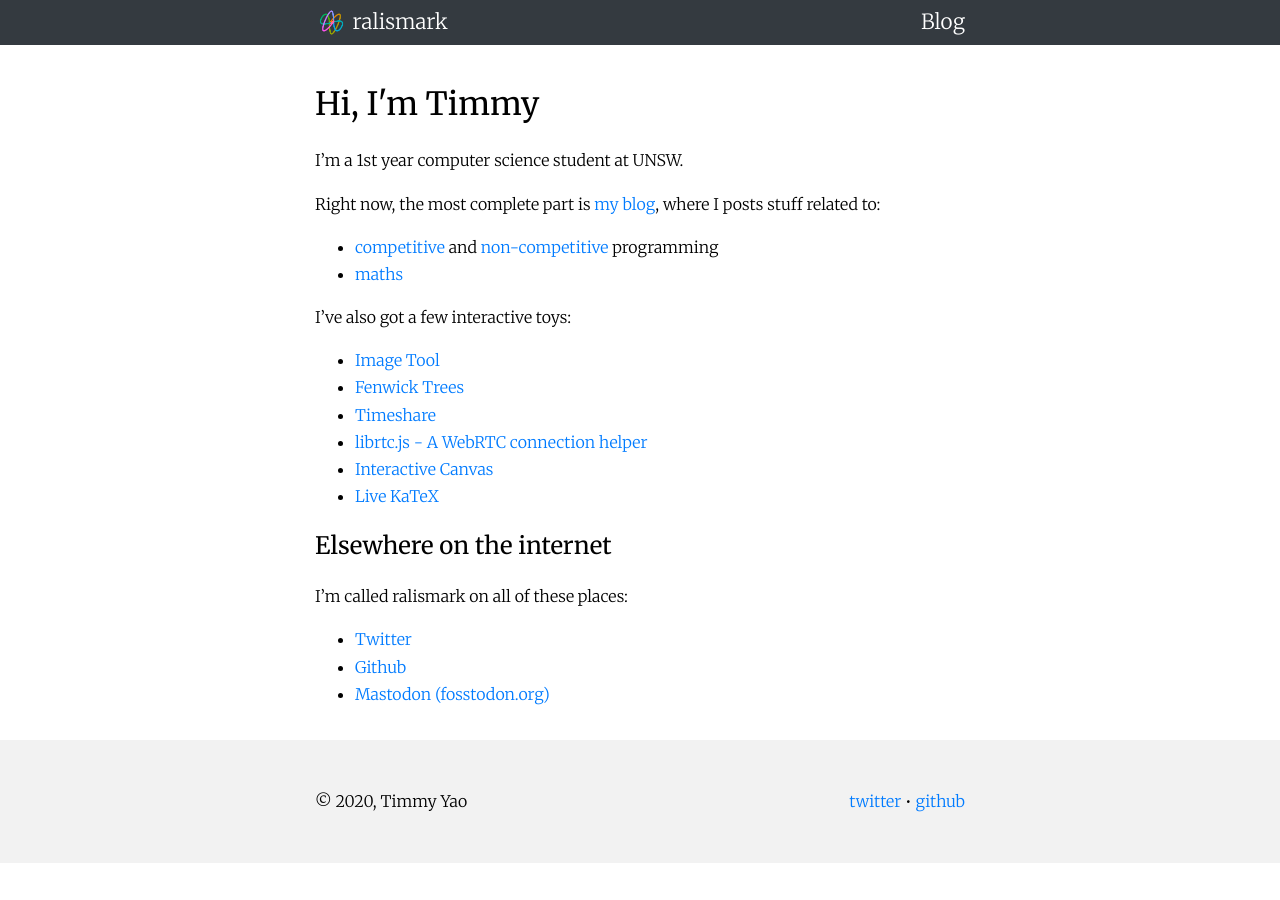
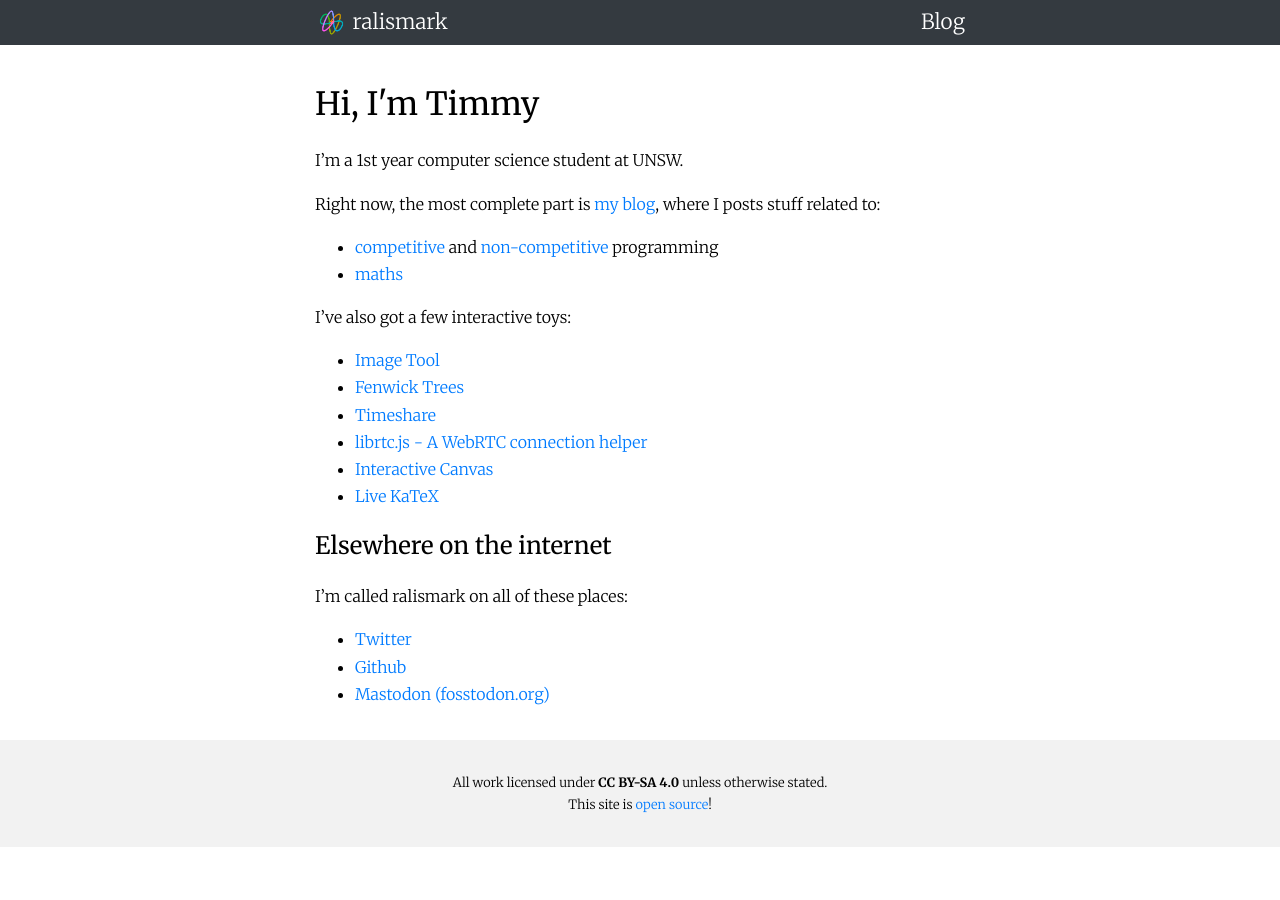
Before and after one commit to ralismark/ralismark.github.io, a Jekyll site: the page built from index.html, in a window 1280 px wide. Built offline with Jekyll 4.4.1, drawn with Linux system fonts in a browser that asks for light colours; nearby versions of some CDN libraries.

Commit message:
Add license

```diff
--- a/_includes/footer.html
+++ b/_includes/footer.html
@@ -1,12 +1,7 @@
-<footer id="site-footer" class="mt-2">
-	<div id="site-footer-inner" class="content-width flex-distribute">
-		<p>
-			&copy; {{ site.time | date: "%Y" }}, Timmy Yao
-		</p>
-		<p>
-			<a href="https://twitter.com/ralismark">twitter</a>
-			&bullet;
-			<a href="https://github.com/ralismark/">github</a>
-		</p>
+<footer id="site-footer" class="mt-2 text-center">
+	<div class="content-width">
+		All work licensed under <b>CC BY-SA 4.0</b> unless otherwise stated.
+		<br>
+		This site is <a href="https://github.com/ralismark/ralismark.github.io">open source</a>!
 	</div>
 </footer>
--- a/_sass/default.scss
+++ b/_sass/default.scss
@@ -25,6 +25,7 @@
 #site-footer {
 	background: $footer-bg;
 	padding: 2rem 0;
+	font-size: 80%;
 }
 
 main {
```
Also changed, not shown: README.md, 1 other file.
